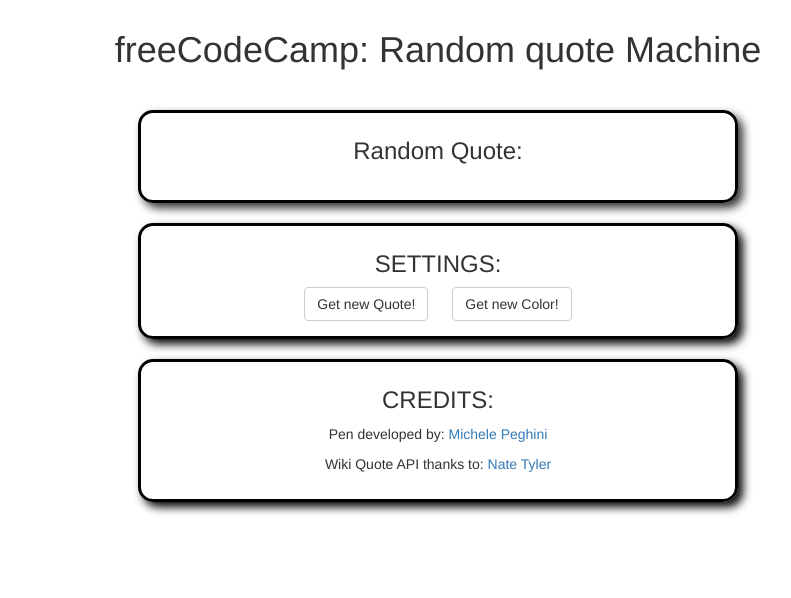
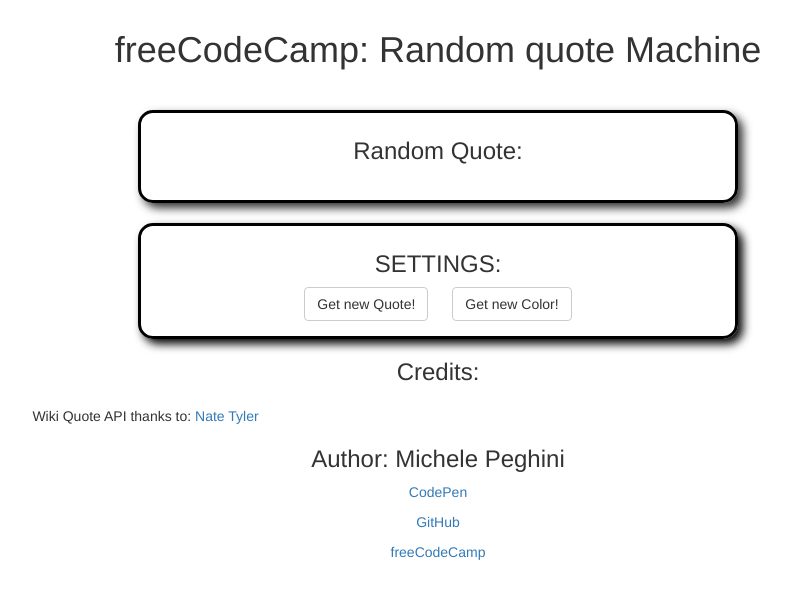
Before and after one commit to michelepeghini/freeCodeCamp-Random-Quote-Machine, a plain HTML site: page index.html in a window 1280 px wide. Shown: the whole page, without its empty margins (202-993 px from the left). Drawn offline with nearby package versions, Linux system fonts and the light colour scheme; a script that the page names is missing.

Commit message:
new footer

```diff
--- a/index.html
+++ b/index.html
@@ -38,11 +38,20 @@
       <button id="changeColor" class="btn btn-default">Get new Color!</button>
     </div>
 
-  <div id="credits" class="row text-center content_block">
-    <h3>credits: </h3>
-    <p class="text-center">Pen developed by: <a href="https://codepen.io/michele_peghini/" target="_blank">Michele Peghini</a></p>
+    <footer class="footer text-center">
+      <h3>Credits:</h3>
+      <div class="row">
+        <div class="col-xs-12 col-sm-6">
           <p class="text-center">Wiki Quote API thanks to: <a href="https://github.com/natetyler/wikiquotes-api" target="_blank">Nate Tyler</a></p>
         </div>
       </div>
+      <div>
+        <h3>Author: Michele Peghini</h3>
+        <p><a href="https://codepen.io/michele_peghini/pens/public/" target="_blank">CodePen</a></p>
+        <p><a href="https://github.com/michelepeghini" target="_blank">GitHub</a></p>
+        <p><a href="https://www.freecodecamp.org/michelepeghini" target="_blank">freeCodeCamp</a></p>
+      </div>
+    </footer>
+  </div>
 </body>
 </html>
```
Lines whose indentation alone changed are shown as unchanged.
